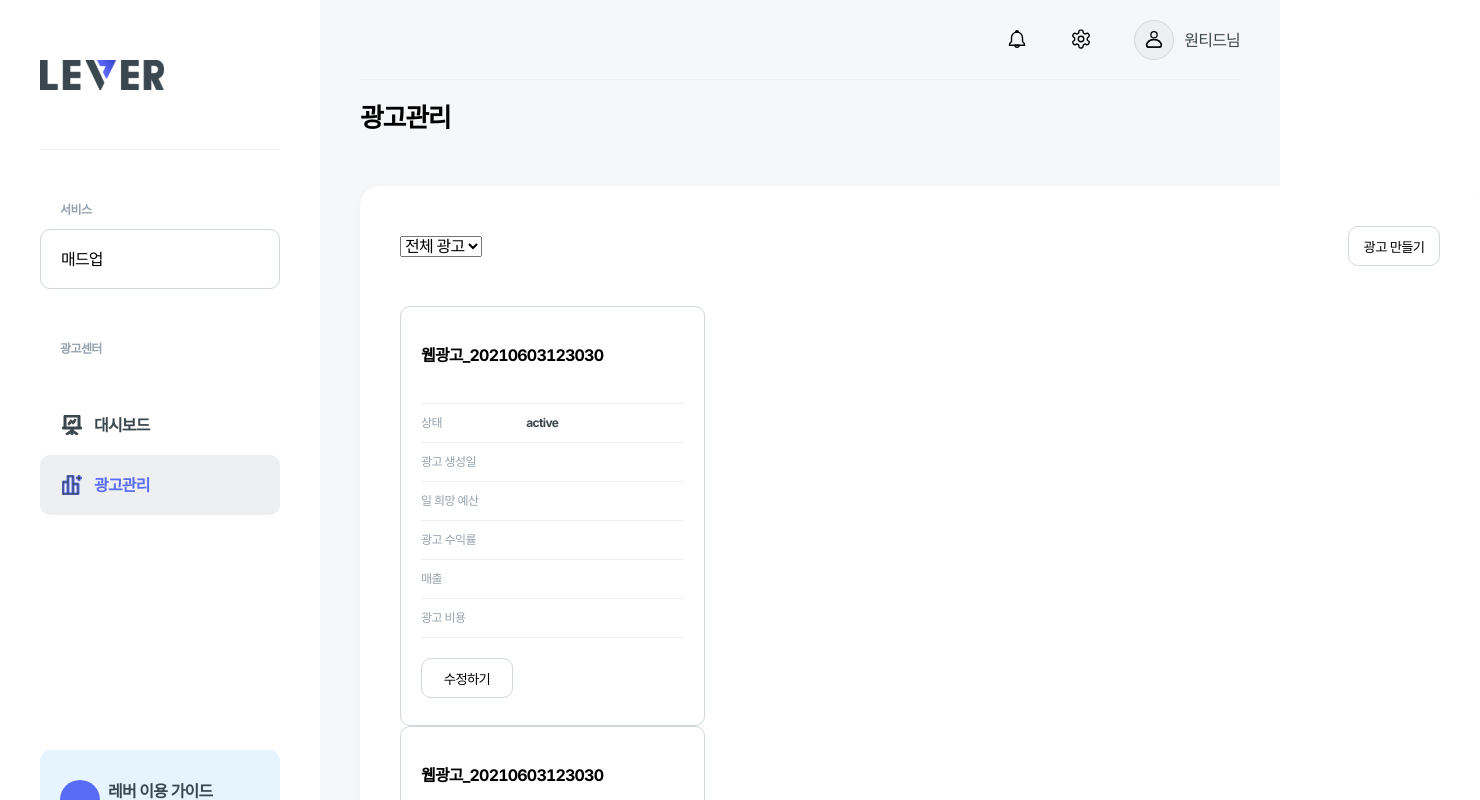
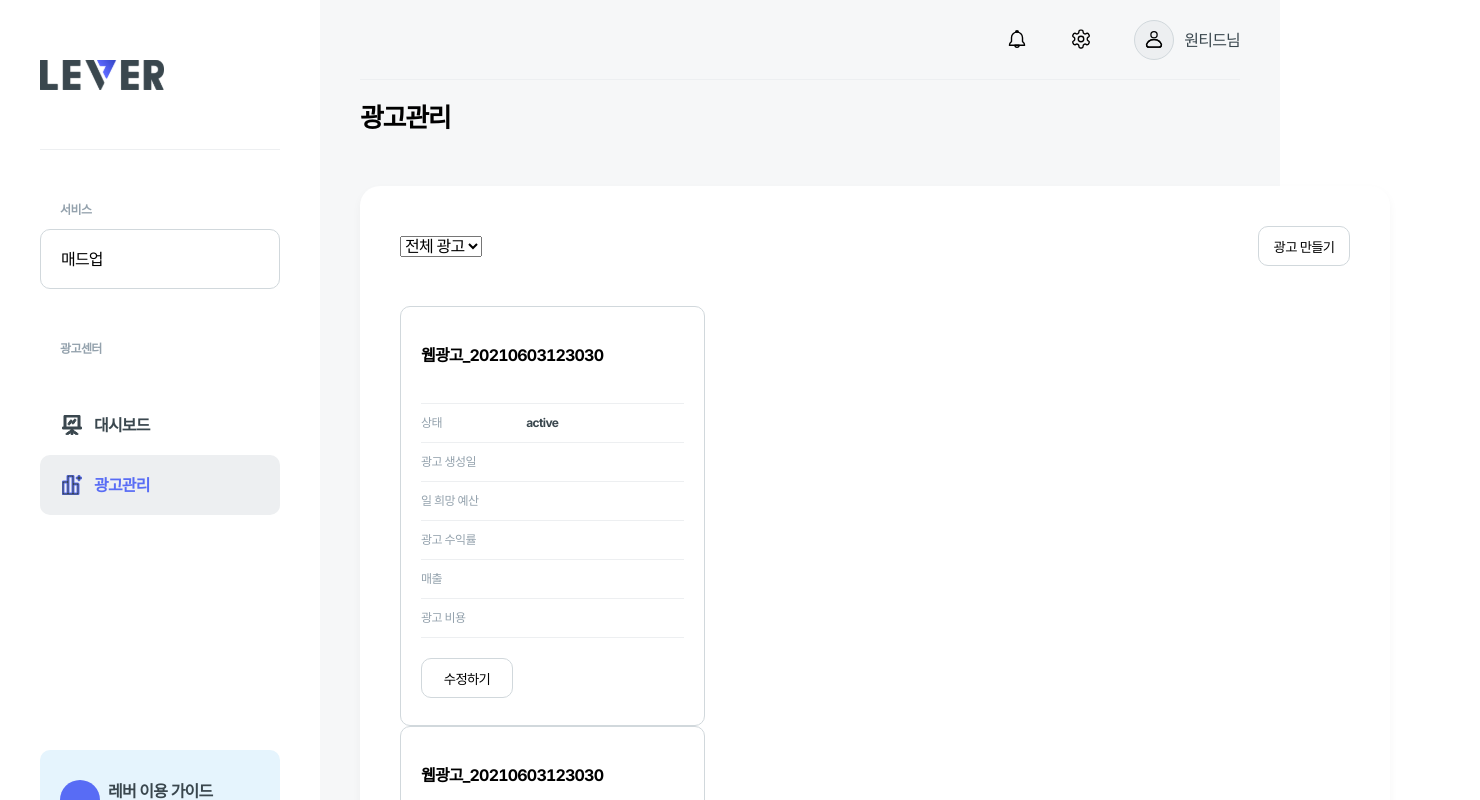
Before and after one commit to wanted-FE-02A-madup/madup, a React (Create React App) app: page /manage in a window 1280 px wide. Shown: the top 800 px of the page, 1480 px wide, since content can reach past the window. Built offline with nearby package versions, Linux system fonts and the light colour scheme; some icons are missing.

Commit message:
fix: contentsContainer width 수정

```diff
--- a/src/components/ContentsContainer/contentsContainer.module.scss
+++ b/src/components/ContentsContainer/contentsContainer.module.scss
@@ -1,7 +1,7 @@
 @use '../../styles/constants/colors';
 
 .contentsContainer {
-  width: 1120px;
+  width: 1030px;
   padding: 40px;
   background: colors.$WHITE;
   border-radius: 20px;
```
